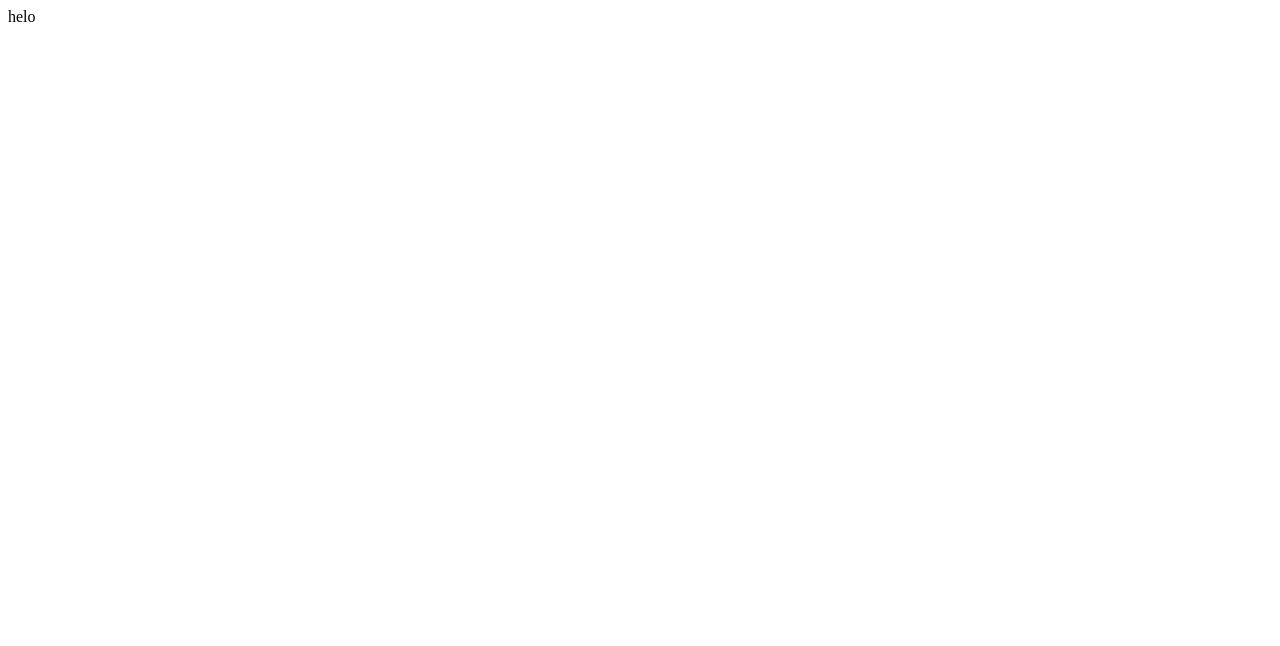
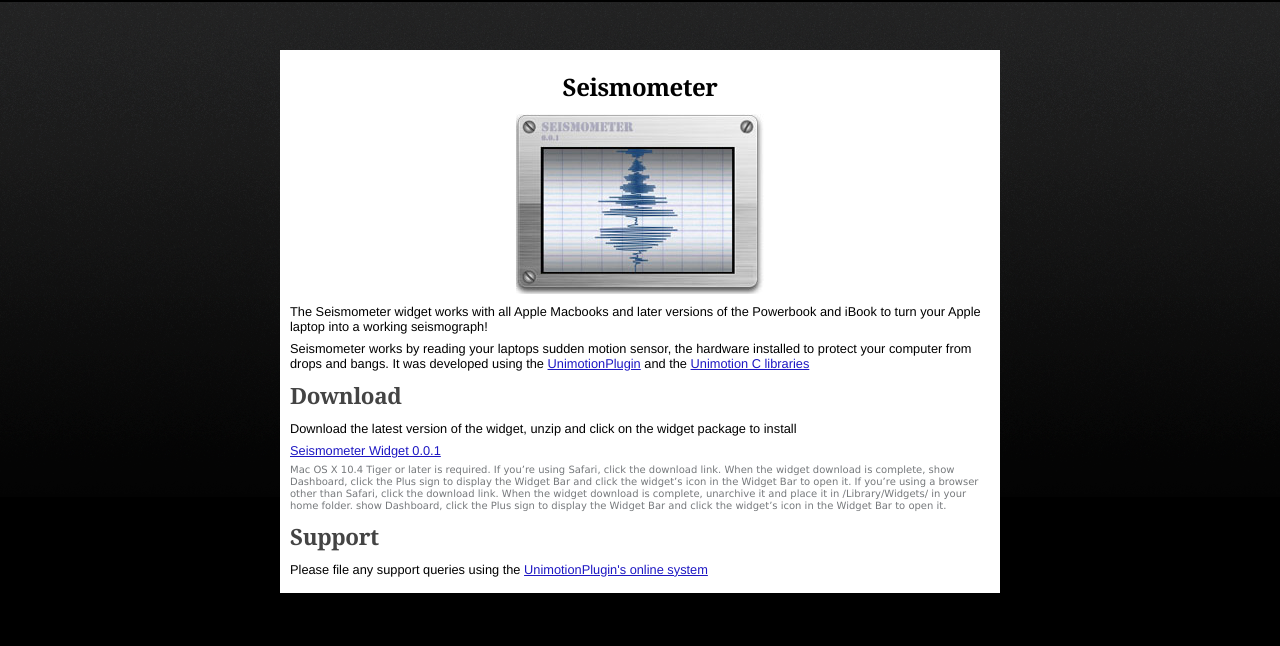
Before and after one commit to matth/UnimotionPlugin, a plain HTML site: page seismometer.html in a window 1280 px wide. Drawn offline with Linux system fonts and the light colour scheme.

Commit message:
Update site

```diff
--- a/css/style.css
+++ b/css/style.css
@@ -84,6 +84,15 @@
 	height:30px;
 	padding:2px 0;
 	z-index:10;
+}
+
+#seismometer h1 {
+	position:static;
+	text-align:center;
+	font-size:1.5em;
+	padding:0;
+	height:auto;
+	line-height:auto;
 }
 
 h2 {
@@ -184,3 +193,9 @@
 #links li:last-child:after {
 	content:"";
 }
+
+.sosumi {
+	color:#76797C;
+	font-size:10px !important;
+	font-family:"Lucida Grande","Lucida Sans Unicode",Arial,Verdana,sans-serif;
+}
--- a/seismometer.html
+++ b/seismometer.html
@@ -1 +1,35 @@
-helo
+<!DOCTYPE html PUBLIC "-//W3C//DTD XHTML 1.0 Strict//EN" "http://www.w3.org/TR/xhtml1/DTD/xhtml1-strict.dtd">
+<html xmlns="http://www.w3.org/1999/xhtml" xml:lang="en-GB" lang="en-GB">
+	<head profile="http://dublincore.org/documents/dcq-html/">
+
+		<title>Seismometer - An Apple OS X Dashboard widget that turns your Macbook into a working seismograph!</title>
+
+		<meta http-equiv="Content-Type" content="text/html; charset=UTF-8" />
+		<meta name="description" content="UnimotionPlugin is an Apple Mac OS X Dashboard widget plugin for reading the sudden motion sensors found on Macbook Pros, Macbooks, Powerbooks and iBooks." />
+		<meta name="keywords" content="Apple Mac OS X, Dashboard Widget, widget plugin, siesmometer, siesmograph, sudden motion sensor, sms, unimotion, universal binary" />
+
+		<link type="text/css" rel="stylesheet" media="screen" href="./css/style.css" />
+
+	</head>
+
+	<body id="seismometer">
+		<div id="content">
+			<h1>Seismometer</h1>
+			<p style="text-align:center">
+			<a href="http://cloud.github.com/downloads/matth/UnimotionPlugin/Seismometer.wdgt.0.0.1.zip">
+				<img width="248" height="180" src="./css/f/seismometer.jpg" alt="Seismometer">
+			</a>
+			</p>
+			<p>The Seismometer widget works with all Apple Macbooks and later versions of the Powerbook and iBook to turn your Apple laptop into a working seismograph!
+			<p>Seismometer works by reading your laptops sudden motion sensor, the hardware installed to protect your computer from drops and bangs. It was developed using the <a href="http://github.com/matth/UnimotionPlugin">UnimotionPlugin</a> and the <a href="http://unimotion.sourceforge.net/">Unimotion C libraries</a></p>
+			<h2>Download</h2>
+			<p>Download the latest version of the widget, unzip and click on the widget package to install</p>
+			<p><a href="http://cloud.github.com/downloads/matth/UnimotionPlugin/Seismometer.wdgt.0.0.1.zip">Seismometer Widget 0.0.1</a></p>
+			<p class="sosumi">Mac OS X 10.4 Tiger or later is required. If you’re using Safari, click the download link. When the widget download is complete, show Dashboard, click the Plus sign to display the Widget Bar and click the widget’s icon in the Widget Bar to open it. If you’re using a browser other than Safari, click the download link. When the widget download is complete, unarchive it and place it in /Library/Widgets/ in your home folder. show Dashboard, click the Plus sign to display the Widget Bar and click the widget’s icon in the Widget Bar to open it.</p>
+			<h2>Support</h2>
+			<p>Please file any support queries using the <a href="http://github.com/matth/UnimotionPlugin/issues">UnimotionPlugin's online system</a></p>
+
+		</div>
+	</body>
+
+</html>
```
Also changed, not shown: index.html (+2 -2 lines), css/f/seismometer.jpg (added).
